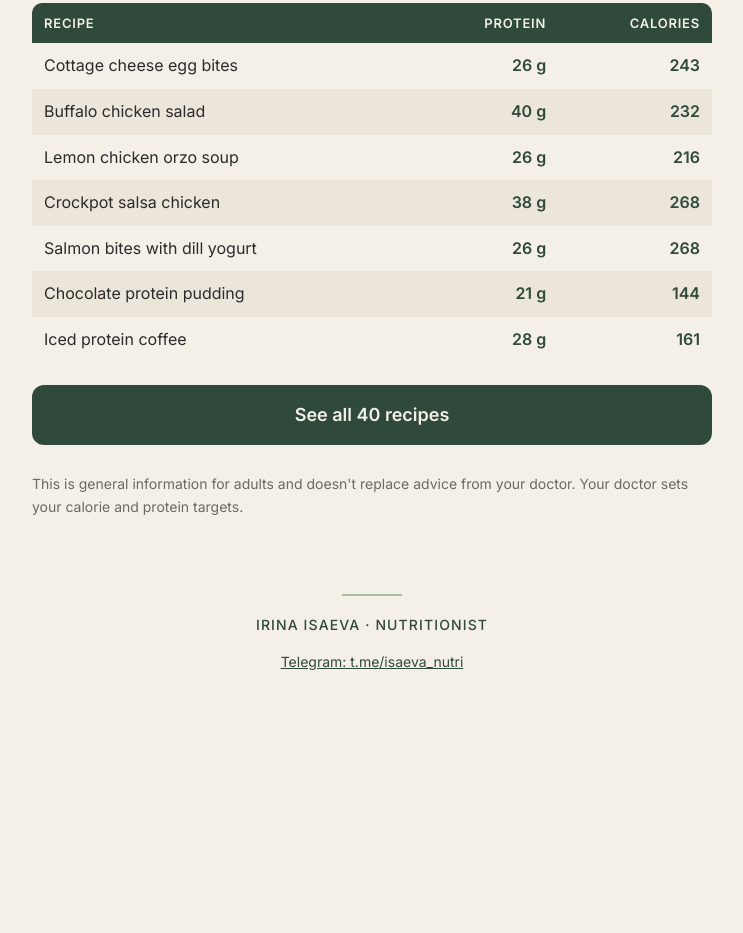
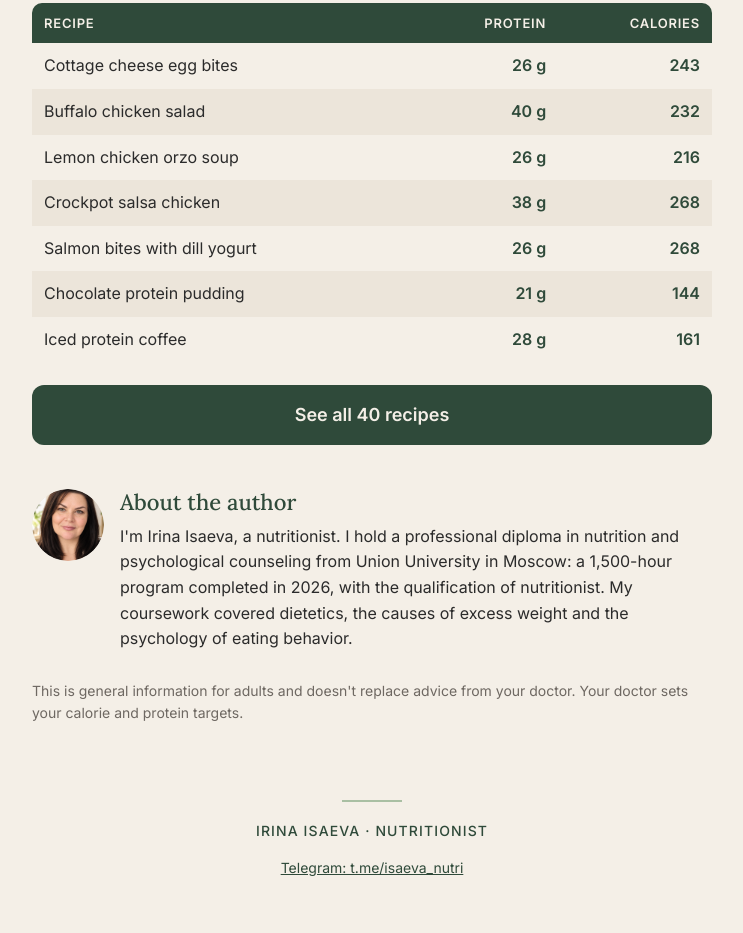
Before and after one commit to isaevai/isaevai.github.io, a plain HTML site: page glp1-overnight-oats/index.html in a window 1280 px wide. Shown: the part 2994-3927 px from the top of the page, without its empty margins (268-1011 px from the left). Before the commit the page ends 3721 px from the top, so only its background shows below. Drawn offline with Linux system fonts and the light colour scheme.

Commit message:
Add files via upload

```diff
--- a/glp1-overnight-oats/index.html
+++ b/glp1-overnight-oats/index.html
@@ -62,6 +62,10 @@
   tr:nth-child(even) td{background:var(--band)}
   td.n,th.n{text-align:right;white-space:nowrap}
   td.n{font-weight:600;color:var(--green)}
+  .who{display:flex;gap:16px;align-items:flex-start;margin-top:44px}
+  .who img{width:72px;height:72px;border-radius:50%;flex:none}
+  .who h2{margin-top:0;font-size:22px}
+  .who p{margin:8px 0 0;font-size:16px}
   footer{margin:48px 0 0;padding:28px 0 40px;text-align:center}
   footer hr{width:60px;border:0;border-top:2px solid var(--sage);margin:0 auto 18px}
   footer .name{font-weight:500;letter-spacing:.08em;text-transform:uppercase;color:var(--green);font-size:14px}
@@ -149,6 +153,14 @@
     </table>
     <p style="margin-top:22px"><a class="btn" href="https://app.lava.top/products/09b6b3e7-d329-433e-883f-69d2c2f27dcd">See all 40 recipes</a></p>
 
+    <section class="who">
+      <img src="img/irina-isaeva.png" alt="Irina Isaeva" width="72" height="72">
+      <div>
+        <h2>About the author</h2>
+        <p>I'm Irina Isaeva, a nutritionist. I hold a professional diploma in nutrition and psychological counseling from Union University in Moscow: a 1,500-hour program completed in 2026, with the qualification of nutritionist. My coursework covered dietetics, the causes of excess weight and the psychology of eating behavior.</p>
+      </div>
+    </section>
+
     <p class="small" style="margin-top:28px">This is general information for adults and doesn't replace advice from your doctor. Your doctor sets your calorie and protein targets.</p>
   </main>
 
```
Also changed, not shown: index.html (+2 -0 lines).
